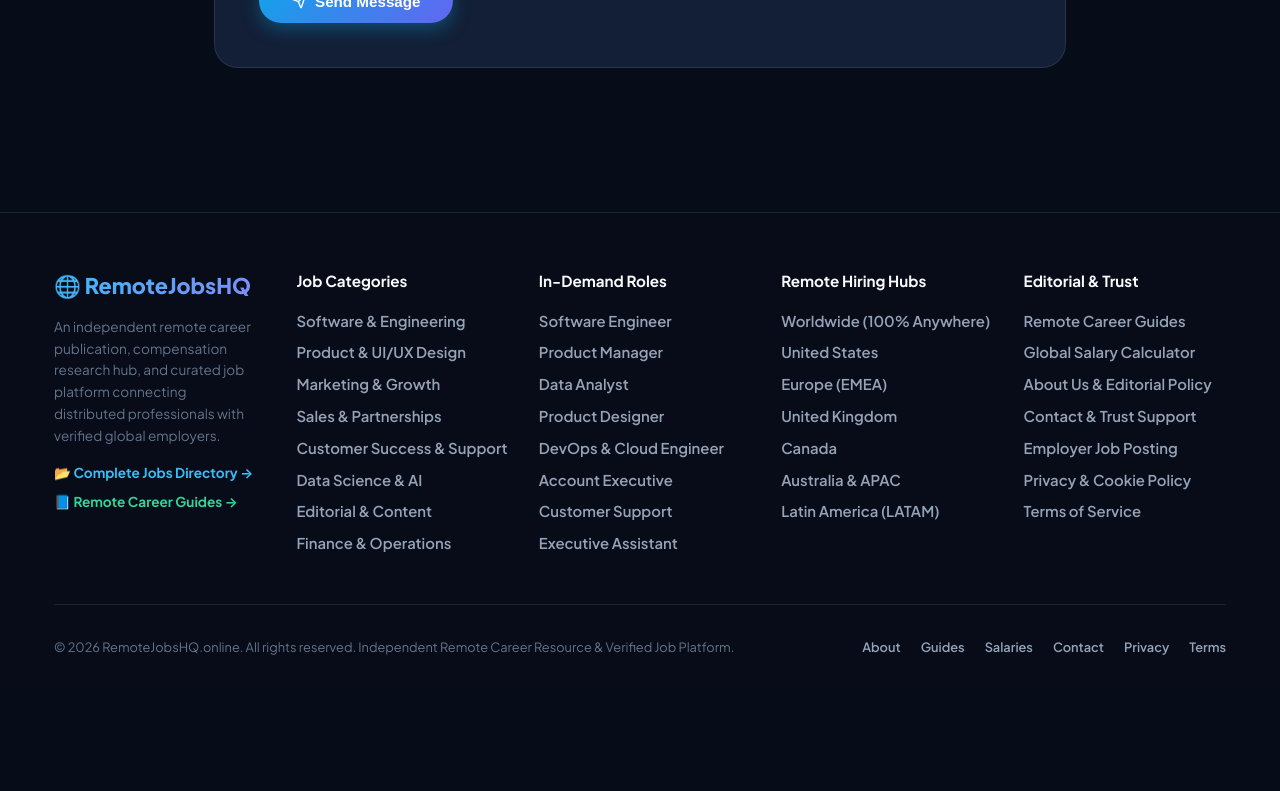
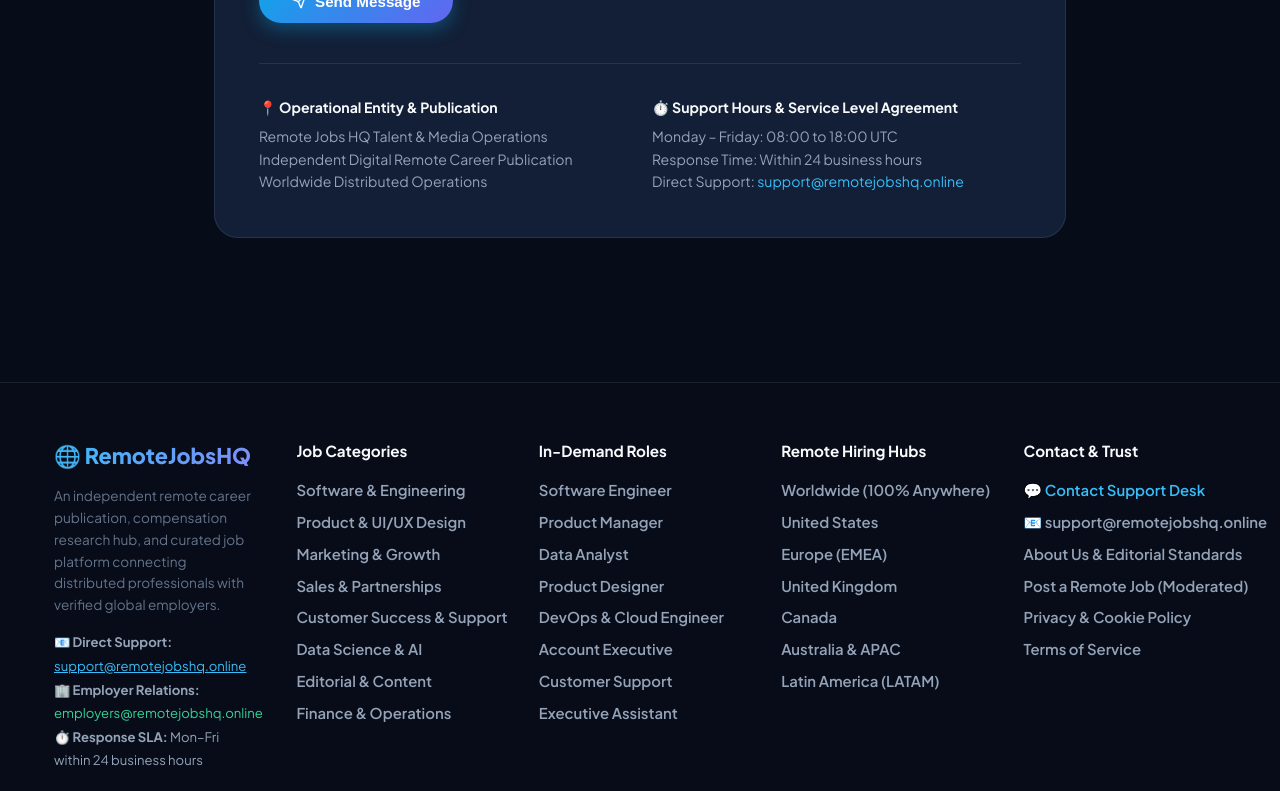
Before and after one commit to pola-png/Remote-Job-App, a Next.js app in the folder web/: page /contact in a window 1280 px wide. Shown: the part 1040-1831 px from the top of the page. Before the commit the page ends 1730 px from the top, so only its background shows below. Built offline with nearby package versions, Linux system fonts and the light colour scheme.

Commit message:
feat(web): display direct support emails, SLAs, and contact details in global footer and contact page

```diff
--- a/web/src/app/contact/page.tsx
+++ b/web/src/app/contact/page.tsx
@@ -243,6 +243,37 @@ export default function ContactPage() {
             </button>
           </form>
         )}
+
+        {/* Operational Entity & SLA Details */}
+        <div
+          style={{
+            marginTop: '2.5rem',
+            paddingTop: '2rem',
+            borderTop: '1px solid var(--border-color)',
+            display: 'grid',
+            gridTemplateColumns: 'repeat(auto-fit, minmax(260px, 1fr))',
+            gap: '1.5rem',
+            fontSize: '0.88rem',
+            color: 'var(--text-muted)',
+          }}
+        >
+          <div>
+            <div style={{ fontWeight: 700, color: '#F8FAFC', marginBottom: '0.4rem' }}>
+              📍 Operational Entity & Publication
+            </div>
+            <div>Remote Jobs HQ Talent & Media Operations</div>
+            <div>Independent Digital Remote Career Publication</div>
+            <div>Worldwide Distributed Operations</div>
+          </div>
+          <div>
+            <div style={{ fontWeight: 700, color: '#F8FAFC', marginBottom: '0.4rem' }}>
+              ⏱️ Support Hours & Service Level Agreement
+            </div>
+            <div>Monday – Friday: 08:00 to 18:00 UTC</div>
+            <div>Response Time: Within 24 business hours</div>
+            <div>Direct Support: <a href="mailto:support@remotejobshq.online" style={{ color: '#38BDF8' }}>support@remotejobshq.online</a></div>
+          </div>
+        </div>
       </div>
     </div>
   );
--- a/web/src/app/layout.tsx
+++ b/web/src/app/layout.tsx
@@ -138,6 +138,11 @@ export default function RootLayout({
                 <p style={{ color: 'var(--text-subtle)', fontSize: '0.85rem', lineHeight: '1.6' }}>
                   An independent remote career publication, compensation research hub, and curated job platform connecting distributed professionals with verified global employers.
                 </p>
+                <div style={{ marginTop: '0.9rem', fontSize: '0.82rem', color: 'var(--text-muted)', lineHeight: '1.8' }}>
+                  <div>📧 <strong>Direct Support:</strong> <a href="mailto:support@remotejobshq.online" style={{ color: '#38BDF8', textDecoration: 'underline' }}>support@remotejobshq.online</a></div>
+                  <div>🏢 <strong>Employer Relations:</strong> <a href="mailto:employers@remotejobshq.online" style={{ color: '#34D399' }}>employers@remotejobshq.online</a></div>
+                  <div>⏱️ <strong>Response SLA:</strong> Mon–Fri within 24 business hours</div>
+                </div>
                 <div style={{ marginTop: '1rem', display: 'flex', flexDirection: 'column', gap: '0.4rem' }}>
                   <Link href="/all-jobs" style={{ color: '#38BDF8', fontSize: '0.85rem', fontWeight: 700 }}>
                     📂 Complete Jobs Directory →
@@ -190,13 +195,12 @@ export default function RootLayout({
               </div>
 
               <div>
-                <div style={{ fontWeight: 700, fontSize: '0.95rem', color: '#F8FAFC', marginBottom: '1rem' }}>Editorial & Trust</div>
+                <div style={{ fontWeight: 700, fontSize: '0.95rem', color: '#F8FAFC', marginBottom: '1rem' }}>Contact & Trust</div>
                 <div style={{ display: 'flex', flexDirection: 'column', gap: '0.5rem', fontSize: '0.85rem' }}>
-                  <Link href="/guides" className="nav-link">Remote Career Guides</Link>
-                  <Link href="/salary-guide" className="nav-link">Global Salary Calculator</Link>
-                  <Link href="/about" className="nav-link">About Us & Editorial Policy</Link>
-                  <Link href="/contact" className="nav-link">Contact & Trust Support</Link>
-                  <Link href="/post-job" className="nav-link">Employer Job Posting</Link>
+                  <Link href="/contact" className="nav-link" style={{ color: '#38BDF8', fontWeight: 600 }}>💬 Contact Support Desk</Link>
+                  <a href="mailto:support@remotejobshq.online" className="nav-link">📧 support@remotejobshq.online</a>
+                  <Link href="/about" className="nav-link">About Us & Editorial Standards</Link>
+                  <Link href="/post-job" className="nav-link">Post a Remote Job (Moderated)</Link>
                   <Link href="/privacy" className="nav-link">Privacy & Cookie Policy</Link>
                   <Link href="/terms" className="nav-link">Terms of Service</Link>
                 </div>
```
Also changed, not shown: 1 other file (tests, documents, lock files or other folders).
